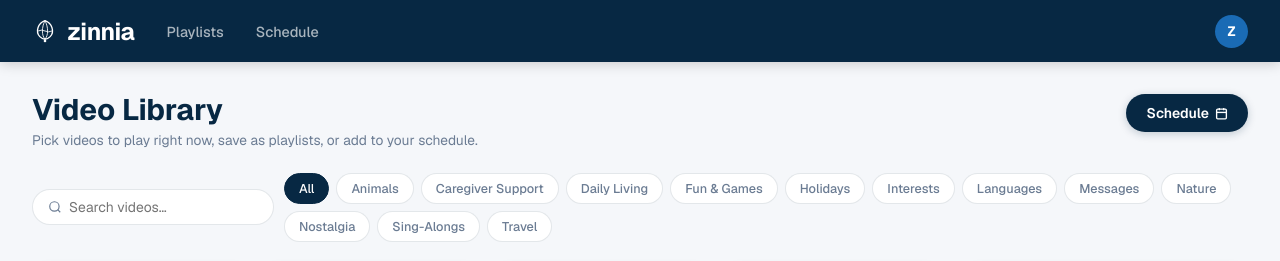
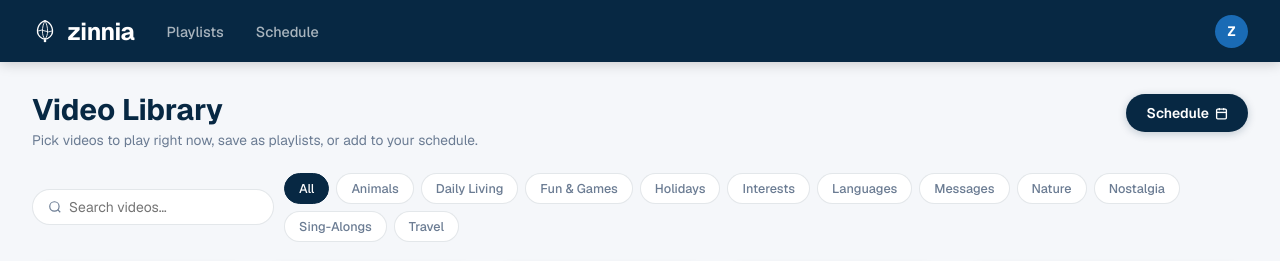
Before and after one commit to zinniatv/playlists, a plain HTML site: page index.html in a window 1280 px wide. Shown: the top 261 px of the page. Drawn offline with nearby package versions, Linux system fonts and the light colour scheme.

Commit message:
Update index.html
removed caregiver pill

```diff
--- a/index.html
+++ b/index.html
@@ -68,7 +68,6 @@
     <div class="genre-pills" id="genrePills">
       <button class="pill active" onclick="selectGenre(this,'All')">All</button>
       <button class="pill" onclick="selectGenre(this,'Animals')">Animals</button>
-      <button class="pill" onclick="selectGenre(this,'Caregiver Support')">Caregiver Support</button>
       <button class="pill" onclick="selectGenre(this,'Daily Living')">Daily Living</button>
       <button class="pill" onclick="selectGenre(this,'Fun & Games')">Fun &amp; Games</button>
       <button class="pill" onclick="selectGenre(this,'Holidays')">Holidays</button>
```
